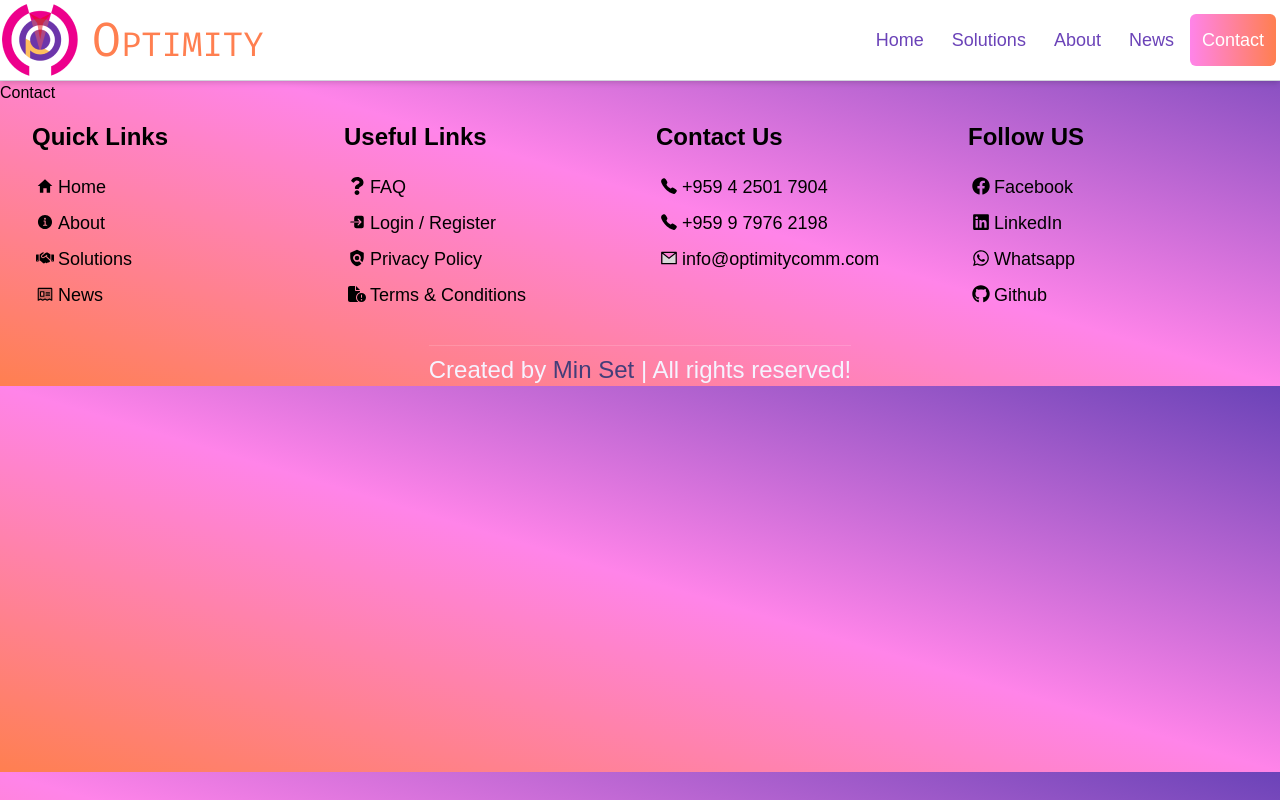
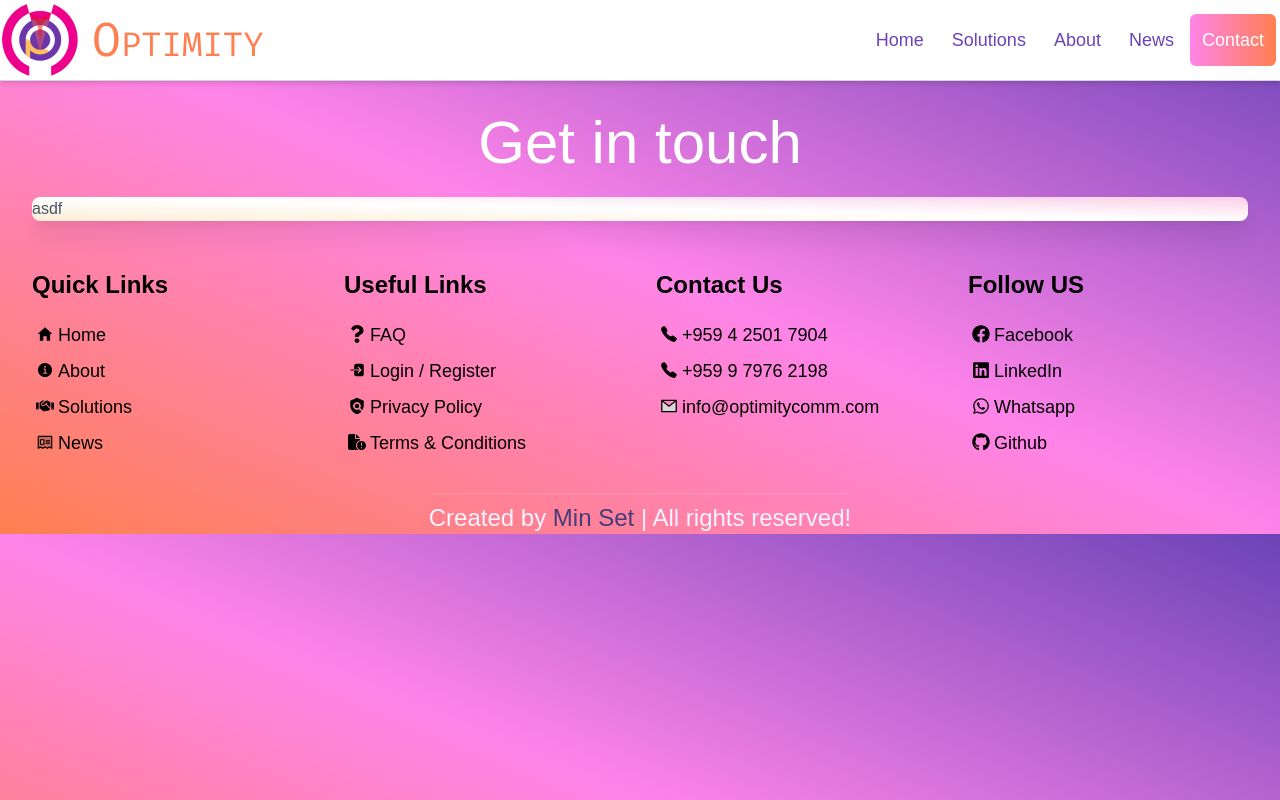
Before and after one commit to minset3489/optimity-react-public-side, a React (Vite) app in the folder Optimity-React/: page /contact in a window 1280 px wide. Built offline with nearby package versions, Linux system fonts and the light colour scheme.

Commit message:
Created Contact Page

```diff
--- a/Optimity-React/src/pages/Contact.jsx
+++ b/Optimity-React/src/pages/Contact.jsx
@@ -1,6 +1,12 @@
+
 const Contact = () => {
     return ( <>
-        <div>Contact</div>
+        <section >
+            <h1>Get in touch</h1>
+            <div className="bgcoralwhitepink">
+                asdf
+            </div>
+        </section>
     </> );
 }
 
```
